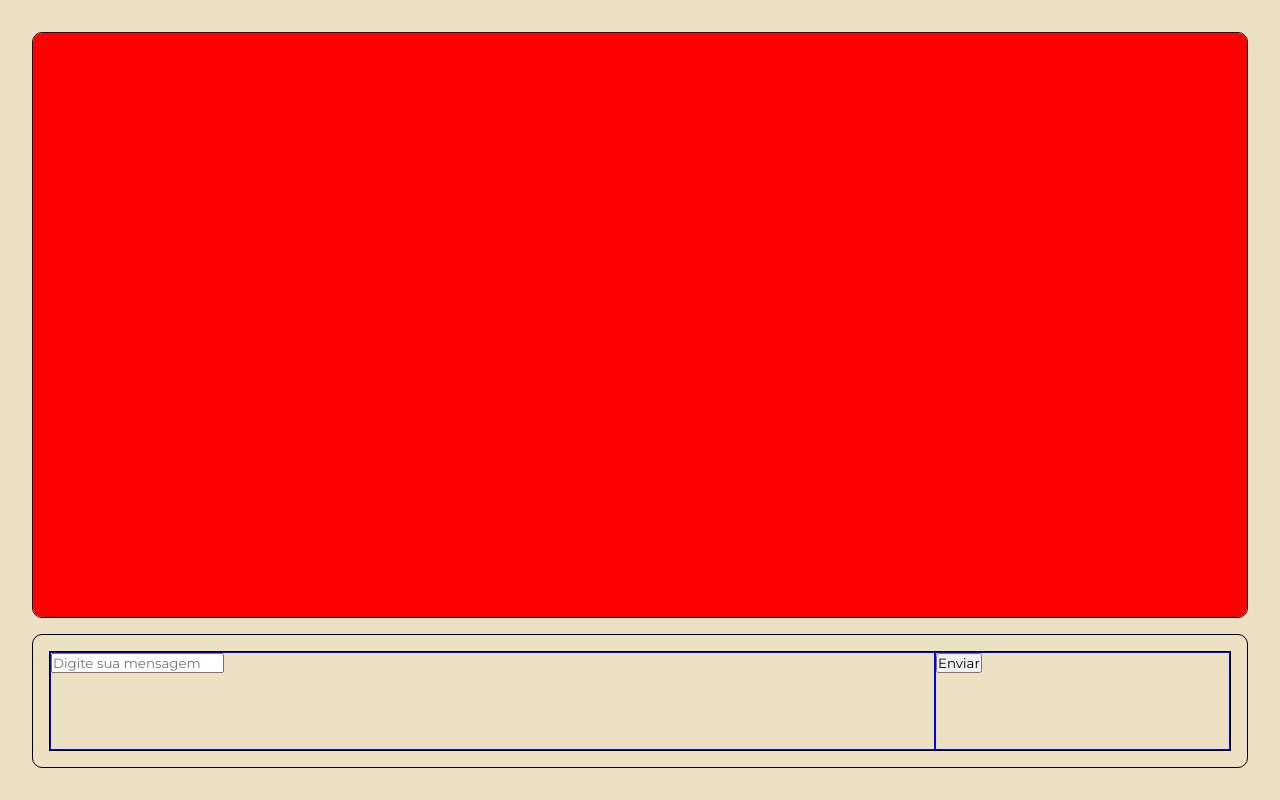
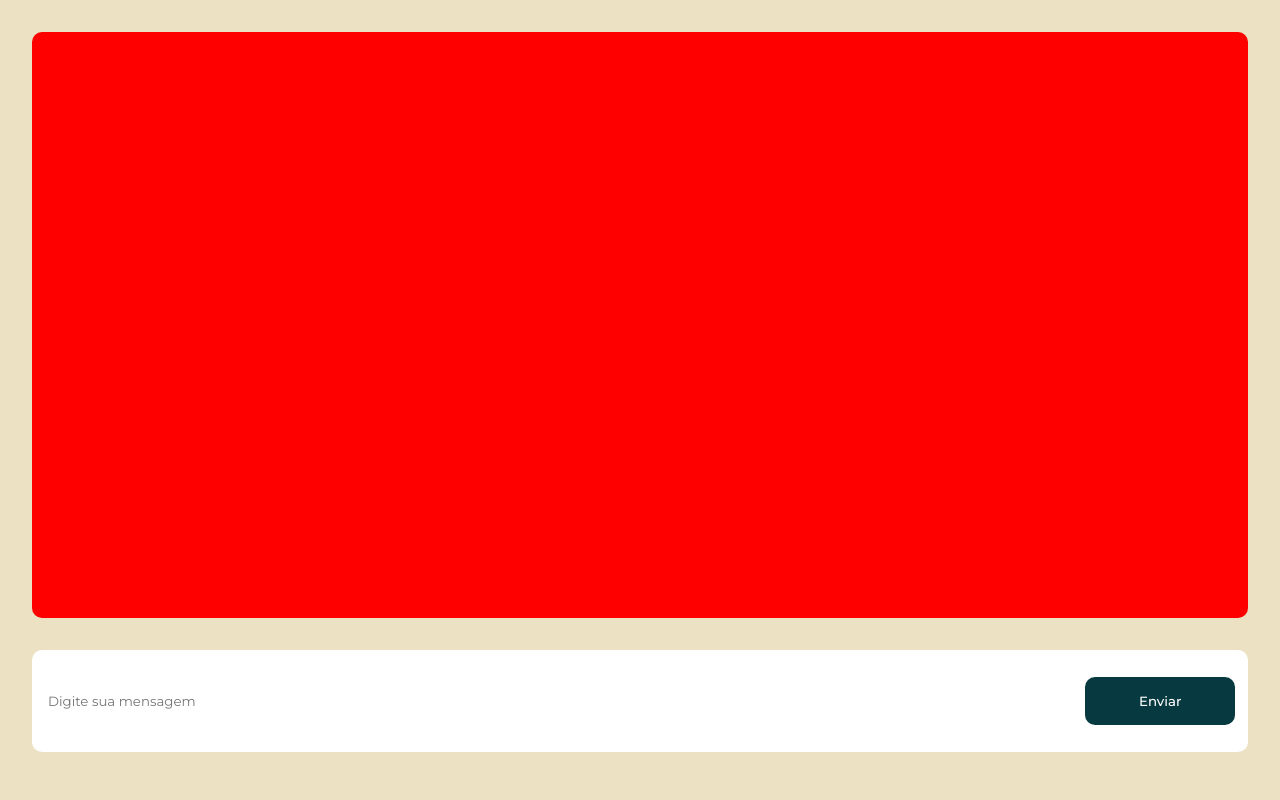
Before and after one commit to alalan55/client-socket, a Vue app: page / in a window 1280 px wide. Built offline with nearby package versions, Linux system fonts and the light colour scheme.

Commit message:
Insere correta formatação no componente de entrada

```diff
--- a/src/assets/scss/variables.scss
+++ b/src/assets/scss/variables.scss
@@ -1,7 +1,11 @@
-$blue-1:#063940;
-$blue-2:#195e63;
-$blue-3:#3e838c;
-$blue-4:#8ebdb6;
-$yellow-1:#ece1c3;
+$blue-1: #063940;
+$blue-2: #195e63;
+$blue-3: #3e838c;
+$blue-4: #8ebdb6;
+$yellow-1: #ece1c3;
 
 $p-1: 1rem;
+
+$mobile: 680px;
+
+$x-large: 1350px;
--- a/src/components/organisms/MessageEntry.vue
+++ b/src/components/organisms/MessageEntry.vue
@@ -26,10 +26,11 @@ export default {
   //   background: red;
   width: 100%;
   height: 100%;
-  padding: $p-1;
+  padding: $p-1 0;
 
   .message-content {
-    border: 1px solid;
+    background: white;
+     border-radius: 10px;
     height: 100%;
     width: 100%;
     display: grid;
@@ -40,13 +41,58 @@ export default {
 
     .content-input {
       grid-area: input;
+      input {
+        width: 100%;
+        height: 100%;
+        padding: 1rem;
+        background: none;
+        border: none;
+
+        &:focus {
+          outline: none;
+        }
+      }
     }
     .content-action {
       grid-area: action;
+      display: flex;
+      align-items: center;
+      justify-content: flex-end;
+      padding: 0 .8rem 0 .5rem;
+
+      button {
+        padding: 1rem 0.5rem;
+        border-radius: 10px;
+        border: none;
+        background: $blue-1;
+        color: white;
+        font-weight: 500;
+        width: 150px;
+        cursor: pointer;
+        transition: 0.2s ease-in-out;
+
+        &:hover {
+          background: $blue-2;
+        }
+
+        @media (max-width:$mobile) {
+          width: 100%;
+          padding: .8em .5rem;
+        }
+
+        @media (min-width: $x-large){
+            font-size: 1.1em;
+            font-weight: 600;
+            height: 60%;
+            padding: .8rem 1.5rem;
+        }
+
+
+      }
     }
 
     & > div {
-      border: 1px solid blue;
+        // border: 1px solid blue;
     }
   }
 }
--- a/src/components/templates/ClientTemplate.vue
+++ b/src/components/templates/ClientTemplate.vue
@@ -31,6 +31,7 @@ import Message from "@/components/organisms/MessageEntry.vue";
     "visor"
     "visor"
     "message";
+    transition: .2s ease-in-out;
 
   .view-area {
     grid-area: visor;
@@ -39,10 +40,21 @@ import Message from "@/components/organisms/MessageEntry.vue";
     grid-area: message;
   }
 
+  @media (max-width: $mobile) {
+    grid-template-rows: repeat(6, 1fr);
+    grid-template-areas:
+      "visor"
+      "visor"
+      "visor"
+      "visor"
+      "visor"
+      "message";
+  }
+
   & > div {
     border-radius: 10px;
     overflow: hidden;
-    border: 1px solid;
+    // border: 1px solid;
   }
 }
 </style>
```
